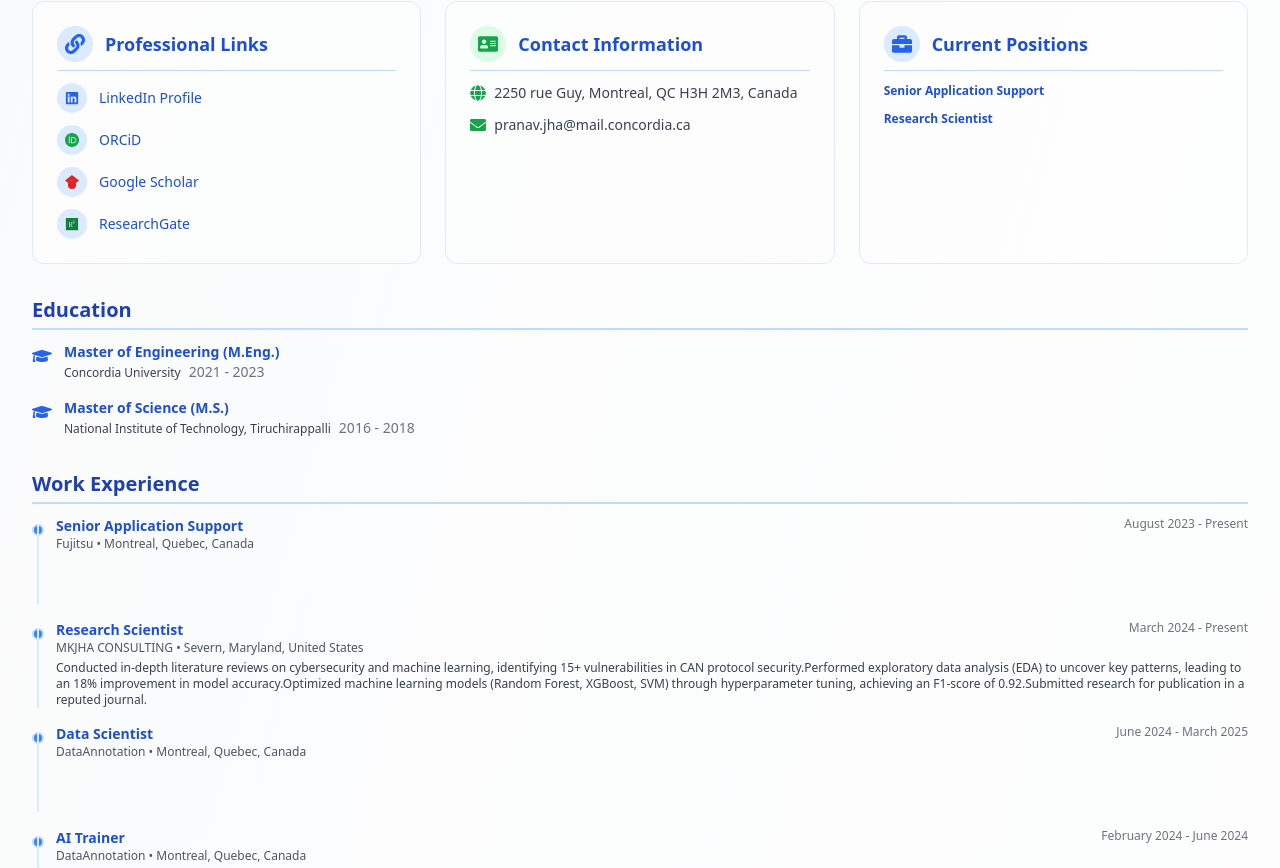
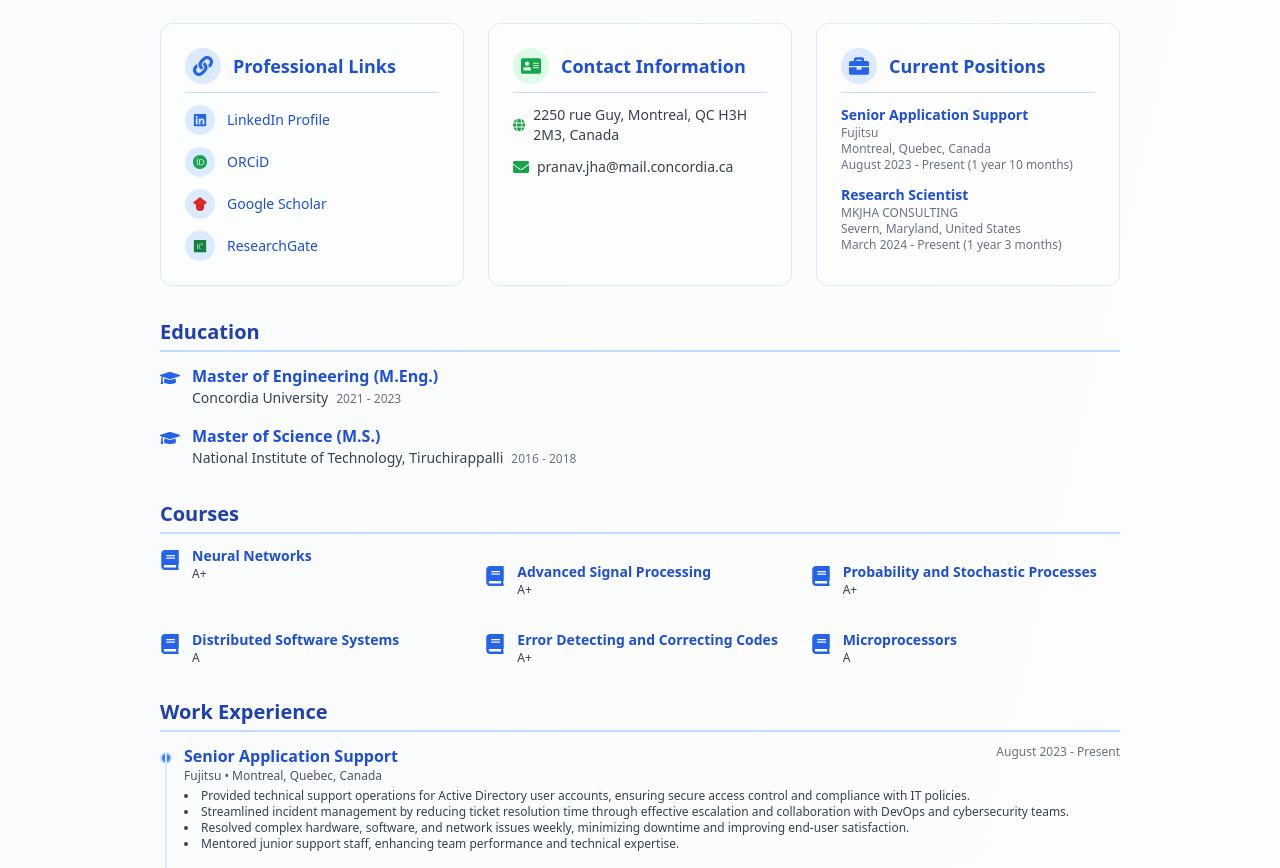
Before and after one commit to Idsl-group/idsl-group.github.io, a Next.js app: page /about-me in a window 1280 px wide. Shown: the part 932-1800 px from the top of the page. Built offline with nearby package versions, Linux system fonts and the light colour scheme.

Commit message:
update homepage

```diff
--- a/app/(pages)/about-me/page.tsx
+++ b/app/(pages)/about-me/page.tsx
@@ -55,7 +55,7 @@ export default function AboutMePage() {
     {
       icon: <SiOrcid className="text-green-600" />,
       text: "ORCiD",
-      href: "https://orcid.org/0000-0001-7351-4764",
+      href: "https://orcid.org/0000-0001-8053-988X",
     },
     {
       icon: <SiGooglescholar className="text-red-600" />,
@@ -301,7 +301,7 @@ export default function AboutMePage() {
 
   return (
     <div className="min-h-screen bg-gradient-to-br from-gray-50 to-white dark:from-gray-900 dark:to-gray-800">
-      <div className="w-full py-8">
+      <div className="w-[80%] mx-auto py-8">
         <motion.div
           initial={{ opacity: 0, y: -50 }}
           animate={{ opacity: 1, y: 0 }}
@@ -339,7 +339,7 @@ export default function AboutMePage() {
                     transition={{ duration: 0.6, delay: 0.2 }}
                     className="text-2xl md:text-3xl font-bold mb-2"
                   >
-                    AI, ML, CYBERSECURITY & DATA SCIENCE
+                    AI SOLUTIONS ARCHITECT
                   </motion.h1>
                   <motion.h1
                     initial={{ opacity: 0, y: 20 }}
@@ -653,9 +653,18 @@ export default function AboutMePage() {
                       }}
                       className="text-sm text-gray-700 dark:text-gray-300 rounded-lg hover:bg-blue-50 dark:hover:bg-blue-900/30 group"
                     >
-                      <h4 className="text-xs font-semibold text-blue-700 dark:text-blue-300 group-hover:text-blue-900 dark:group-hover:text-blue-100 transition-colors">
+                      <h4 className="text-sm font-semibold text-blue-700 dark:text-blue-300 group-hover:text-blue-900 dark:group-hover:text-blue-100 transition-colors">
                         {position.title}
                       </h4>
+                      <p className="text-xs text-gray-500 dark:text-gray-400">
+                        {position.company}
+                      </p>
+                      <p className="text-xs text-gray-500 dark:text-gray-400">
+                        {position.location}
+                      </p>
+                      <p className="text-xs text-gray-500 dark:text-gray-400">
+                        {position.period}
+                      </p>
                     </motion.div>
                   ))}
                 </div>
@@ -672,17 +681,38 @@ export default function AboutMePage() {
                   <div key={index} className="flex items-start">
                     <FaGraduationCap className="mr-3 mt-1 text-blue-600 dark:text-blue-400 w-5 h-5" />
                     <div>
-                      <h3 className="text-sm font-semibold text-blue-700 dark:text-blue-300">
+                      <h3 className="text-md font-semibold text-blue-700 dark:text-blue-300">
                         {edu.degrees[0].name}
                       </h3>
-                      <div className="text-xs">
+                      <div className="text-sm">
                         <span>{edu.institution}</span>
                         {edu.degrees[0].startYear && (
-                          <span className="text-sm text-gray-500 dark:text-gray-400 ml-2">
+                          <span className="text-xs text-gray-500 dark:text-gray-400 ml-2">
                             {edu.degrees[0].startYear} -{" "}
                             {edu.degrees[0].endYear}
                           </span>
                         )}
+                      </div>
+                    </div>
+                  </div>
+                ))}
+              </div>
+            </div>
+            {/*Courses */}
+            <div id="courses" className="my-8">
+              <h2 className="text-xl font-bold text-blue-800 dark:text-blue-200 mb-3 border-b-2 border-blue-200 pb-1">
+                Courses
+              </h2>
+              <div className="grid grid-cols-3 gap-4 space-y-4 text-gray-700 dark:text-gray-300">
+                {resume.courses.map((course, index) => (
+                  <div key={index} className="flex items-start">
+                    <FaBook className="mr-3 mt-1 text-blue-600 dark:text-blue-400 w-5 h-5" />
+                    <div>
+                      <h3 className="text-sm font-semibold text-blue-700 dark:text-blue-300">
+                        {course.name}
+                      </h3>
+                      <div className="text-xs">
+                        <span>{course.grade}</span>
                       </div>
                     </div>
                   </div>
@@ -711,7 +741,7 @@ export default function AboutMePage() {
                       >
                         <div className="flex justify-between items-start mb-1">
                           <div>
-                            <h3 className="text-sm font-semibold text-blue-700 dark:text-blue-300">
+                            <h3 className="text-md font-semibold text-blue-700 dark:text-blue-300">
                               {job.title}
                             </h3>
                             <div className="text-xs text-gray-600 dark:text-gray-400">
@@ -727,7 +757,11 @@ export default function AboutMePage() {
                         </div>
                         {job.details && (
                           <p className="text-xs text-gray-700 dark:text-gray-300 mt-1">
-                            {job.details}
+                            <ul className="list-disc list-inside">
+                              {job.details.map((detail, index) => (
+                                <li key={index}>{detail}</li>
+                              ))}
+                            </ul>
                           </p>
                         )}
                       </div>
@@ -755,7 +789,7 @@ export default function AboutMePage() {
               className="mb-8 space-y-6 relative"
             >
               <h2 className="text-2xl font-bold text-blue-800 dark:text-blue-200 mb-4 border-b-2 border-blue-200 pb-2">
-                Professional Achievements
+                Research Interests
               </h2>
 
               {/* Focus Areas */}
@@ -763,7 +797,7 @@ export default function AboutMePage() {
                 <h3 className="text-lg font-semibold text-blue-700 dark:text-blue-300 mb-2">
                   Focus Areas
                 </h3>
-                <ul className="list-disc list-inside text-gray-700 dark:text-gray-300 space-y-2">
+                <ul className="list-disc list-inside text-sm text-gray-700 dark:text-gray-300 space-y-2">
                   {resume.focusAreas.map((area, index) => (
                     <li key={index}>{area}</li>
                   ))}
@@ -833,15 +867,15 @@ export default function AboutMePage() {
                       </p>
                     </div>
 
-                    {(project.technologies || project.keywords) && (
+                    {(project.skills || project.keywords) && (
                       <div className="mb-3">
                         <div className="flex flex-wrap gap-2">
-                          {project.technologies?.map((tech, techIndex) => (
+                          {project.skills?.map((skill, skillIndex) => (
                             <span
-                              key={`tech-${techIndex}`}
+                              key={`skill-${skillIndex}`}
                               className="text-xs bg-blue-100 dark:bg-blue-900/50 px-2 py-1 rounded-full text-blue-700 dark:text-blue-300"
                             >
-                              {tech}
+                              {skill}
                             </span>
                           ))}
                           {project.keywords?.map((keyword, keyIndex) => (
--- a/data/resume.ts
+++ b/data/resume.ts
@@ -49,13 +49,17 @@ const resume = {
       associatedWith: "MKJHA CONSULTING",
       description:
         "This research aims to develop a machine learning-based predictive system for urban flood forecasting and prevention. A hybrid deep learning model (e.g., CNN-LSTM) is trained on multi-source spatial-temporal data including rainfall, terrain elevation, soil absorption, drainage sensor outputs, and weather forecasts. The system is integrated with an edge-IoT infrastructure to enable real-time monitoring and actuation (e.g., dynamic control of floodgates and alerts). The framework supports adaptive learning to improve predictions over time and provides actionable insights to urban planners and emergency services.",
-      technologies: [
+      skills: [
         "CNN-LSTM",
         "Deep Learning",
         "Edge IoT",
         "Machine Learning",
+        "Time Series Analysis",
+        "Data Visualization",
+        "IoT",
+        "Edge Computing",
+        "Urban Planning",
       ],
-      keywords: ["Deep Learning", "IoT", "Edge Computing", "Urban Planning"],
       servicesUsed: [],
       link: null,
       notes: null,
@@ -68,14 +72,11 @@ const resume = {
       associatedWith: "MKJHA CONSULTING",
       description:
         "This work-in-progress presents a machine learning framework for forecasting travel demand in Minnesota using multimodal inputs—GPS trajectories, transit schedules, weather data, and socio-demographic indicators. We train and compare ensemble models (random forests, gradient boosting) alongside LSTM networks, achieving preliminary error reductions of ~20% versus classical time-series forecasts. These early findings demonstrate the potential of data-driven approaches to inform dynamic service planning and infrastructure investment for regional transportation agencies.",
-      technologies: [
+      skills: [
         "Random Forests",
         "Gradient Boosting",
         "LSTM",
-        "Machine Learning",
         "Time Series Forecasting",
-      ],
-      keywords: [
         "Machine Learning",
         "Travel Forecasting",
         "Predictive Analytics",
@@ -87,21 +88,17 @@ const resume = {
     {
       title: "Binary Classification with XGBoost on CIC-IDS-2017 Dataset",
       startDate: "January 2025",
-      endDate: "Present",
+      endDate: "January 2025",
       associatedWith: null,
       description:
         "This notebook focuses on binary classification using the CIC-IDS-2017 cybersecurity dataset, employing XGBoost (Extreme Gradient Boosting)—a powerful gradient boosting framework optimized for structured numerical data. The objective is to improve Intrusion Detection Systems (IDS) by leveraging XGBoost's efficiency in handling complex, high-dimensional datasets. The study involves preprocessing network traffic data, fine-tuning XGBoost hyperparameters, and evaluating the model's performance using metrics such as accuracy, precision, recall, and F1-score.",
-      technologies: [
+      skills: [
         "XGBoost",
         "Machine Learning",
         "Cybersecurity",
         "Binary Classification",
         "Data Preprocessing",
-      ],
-      keywords: [
-        "Binary Classification",
         "Intrusion Detection",
-        "Data Preprocessing",
       ],
       servicesUsed: [],
       link: "kaggle-notebooks/CIC-IDS-2017 BERT Classification.ipynb",
@@ -110,12 +107,16 @@ const resume = {
     {
       title: "YouTube Analysis Data Engineering Project",
       startDate: "July 2024",
-      endDate: null,
+      endDate: "July 2024",
       associatedWith: null,
       description:
         "This project aims to securely manage, streamline, and analyze structured and semi-structured YouTube video data based on video categories and trending metrics.",
-      technologies: ["Data Analysis", "Cloud Services", "Video Analytics"],
-      keywords: ["Data Engineering", "Cloud Services", "Video Analytics"],
+      keywords: [
+        "Data Analysis",
+        "Cloud Services",
+        "Video Analytics",
+        "Data Engineering",
+      ],
       servicesUsed: [
         "Amazon S3",
         "AWS IAM",
@@ -130,19 +131,21 @@ const resume = {
     {
       title: "E-Commerce App",
       startDate: "April 2024",
-      endDate: null,
+      endDate: "April 2024",
       associatedWith: null,
       description:
         "Built a complete e-commerce webshop with an admin dashboard using Next.js (SSR/SSG), Stripe for payments, TypeScript for type safety, and Payload CMS for content management. The stack ensures scalability, security, and real-time functionality.",
-      technologies: [
+      skills: [
         "Next.js",
         "Stripe",
         "TypeScript",
         "Payload CMS",
         "SSR",
         "SSG",
+        "Web Development",
+        "E-commerce",
+        "Full-stack",
       ],
-      keywords: ["Web Development", "E-commerce", "Full-stack"],
       servicesUsed: [],
       link: "https://github.com/pranav-k-jha/e-commerce-ts-next-payload-cms",
       notes: null,
@@ -150,17 +153,17 @@ const resume = {
     {
       title: "Real Estate Price Prediction",
       startDate: "January 2024",
-      endDate: null,
+      endDate: "January 2024",
       associatedWith: null,
       description:
         "Demonstrated building a real estate price prediction website using the Bangalore home prices dataset from Kaggle. Developed a linear regression model with scikit-learn to predict home prices.",
-      technologies: [
+      skills: [
         "scikit-learn",
         "Linear Regression",
         "Machine Learning",
         "Price Prediction",
+        "Real Estate",
       ],
-      keywords: ["Machine Learning", "Price Prediction", "Real Estate"],
       servicesUsed: [],
       link: "Real-Estate-Price-Prediction",
       notes: null,
@@ -168,12 +171,12 @@ const resume = {
     {
       title:
         "Digitizing the Sports Industry Through Lift-Ride Data Analysis Using Microservices and Distributed Systems",
-      startDate: null,
-      endDate: null,
+      startDate: "January 2023",
+      endDate: "April 2023",
       associatedWith: null,
       description:
         "A distributed system to digitalize the sports industry by aggregating lift-ride data from geographically spread resorts. Implemented a server-side API and a multithreaded Java client to generate ~10,000 POST requests with retry logic, and performed performance profiling (mean/median response times, throughput, p99).",
-      technologies: [
+      skills: [
         "Java",
         "Spring Boot",
         "gRPC",
@@ -181,12 +184,8 @@ const resume = {
         "Microservices",
         "Performance Profiling",
         "Distributed Systems",
-      ],
-      keywords: [
         "Client-server architecture",
         "Multithreading",
-        "Microservices",
-        "Performance Profiling",
       ],
       servicesUsed: [],
       link: null,
@@ -195,21 +194,16 @@ const resume = {
     {
       title:
         "Edu Analytics: A Distributed System with gRPC and Message-Driven Data Processing",
-      startDate: null,
-      endDate: null,
+      startDate: "January 2023",
+      endDate: "April 2023",
       associatedWith: null,
       description:
         "Developed a microservice architecture using gRPC for RPC communication and RabbitMQ for message-driven data processing on a MongoDB cluster. Processed Kaggle's EduCostStat dataset to query tuition and room & board statistics, calculate top states by cost growth, and perform region-wise aggregations. Implemented Java-based gRPC services and clients, and designed message flows for efficient data handling.",
-      technologies: [
+      skills: [
         "Java",
         "gRPC",
         "RabbitMQ",
         "MongoDB",
-        "Microservices",
-        "Data Processing",
-        "RPC Communication",
-      ],
-      keywords: [
         "Microservices",
         "Data Processing",
         "RPC Communication",
@@ -221,14 +215,6 @@ const resume = {
     },
   ],
 
-  experienceSummary: [
-    {
-      title: "Director of Advanced Analytics and Data Science",
-      organization: "Brite Group",
-      description:
-        "Managing multiple large-scale federal projects involving AI, ML, and Big Data.",
-    },
-  ],
   currentPositions: [
     {
       company: "Fujitsu",
@@ -283,7 +269,12 @@ const resume = {
       endDate: "Present",
       duration: "1 year 10 months",
       location: "Montreal, Quebec, Canada",
-      details: [],
+      details: [
+        "Provided technical support operations for Active Directory user accounts, ensuring secure access control and compliance with IT policies.",
+        "Streamlined incident management by reducing ticket resolution time through effective escalation and collaboration with DevOps and cybersecurity teams.",
+        "Resolved complex hardware, software, and network issues weekly, minimizing downtime and improving end-user satisfaction.",
+        "Mentored junior support staff, enhancing team performance and technical expertise.",
+      ],
     },
     {
       company: "MKJHA CONSULTING",
@@ -306,7 +297,11 @@ const resume = {
       endDate: "March 2025",
       duration: "10 months",
       location: "Montreal, Quebec, Canada",
-      details: [],
+      details: [
+        "Developed and implemented machine learning models for data analysis and prediction.",
+        "Collaborated with cross-functional teams to design and implement data pipelines.",
+        "Conducted data analysis and visualization to identify trends and insights.",
+      ],
     },
     {
       company: "DataAnnotation",
@@ -315,7 +310,11 @@ const resume = {
       endDate: "June 2024",
       duration: "5 months",
       location: "Montreal, Quebec, Canada",
-      details: [],
+      details: [
+        "Trained AI models using Python, TensorFlow, and PyTorch to improve accuracy and efficiency.",
+        "Developed custom training pipelines for specific datasets, ensuring optimal performance.",
+        "Collaborated with data scientists to fine-tune models and implement advanced training techniques.",
+      ],
     },
     {
       company: "BeauT Ai",
@@ -339,7 +338,10 @@ const resume = {
       endDate: "April 2023",
       duration: "2 months",
       location: "Montreal, Quebec, Canada",
-      details: [],
+      details: [
+        "Supported IT operations by troubleshooting and resolving software and configuration issues.",
+        "Reduced ticket resolution time by escalating complex issues (BIOS failures, network drive errors) to DevOps and cybersecurity teams.",
+      ],
     },
     {
       company: "IO Solutions Contact Center",
@@ -348,7 +350,9 @@ const resume = {
       endDate: "March 2023",
       duration: "3 months",
       location: "Montreal, Quebec, Canada",
-      details: [],
+      details: [
+        "Supported IT operations by troubleshooting and resolving software and configuration issues.",
+      ],
     },
     {
       company: "Concordia University",
@@ -357,7 +361,9 @@ const resume = {
       endDate: "December 2021",
       duration: "4 months",
       location: "Montreal, Quebec, Canada",
-      details: [],
+      details: [
+        "Worked as a Graduate Teaching Assistant for Concordia University.",
+      ],
     },
     {
       company: "Concordia University",
@@ -366,7 +372,9 @@ const resume = {
       endDate: "August 2021",
       duration: "3 years 1 month",
       location: "Montreal, Quebec, Canada",
-      details: [],
+      details: [
+        "Analyzed hybrid precoding techniques for mmWave MIMO systems using deep learning.",
+      ],
     },
     {
       company: "National Institute of Technology, Tiruchirappalli",
@@ -375,7 +383,9 @@ const resume = {
       endDate: "July 2018",
       duration: "2 years 6 months",
       location: "Tiruchirappalli, Tamil Nadu, India",
-      details: [],
+      details: [
+        "Analyzed cooperative relaying systems and contributed to IEEE conference publications.",
+      ],
     },
     {
       company: "INFONET BPO SERVICES PRIVATE LIMITED",
@@ -384,7 +394,9 @@ const resume = {
       endDate: "January 2016",
       duration: "9 months",
       location: "Pune, Maharashtra, India",
-      details: [],
+      details: [
+        "Supported IT operations by troubleshooting and resolving software and configuration issues.",
+      ],
     },
   ],
 
```
